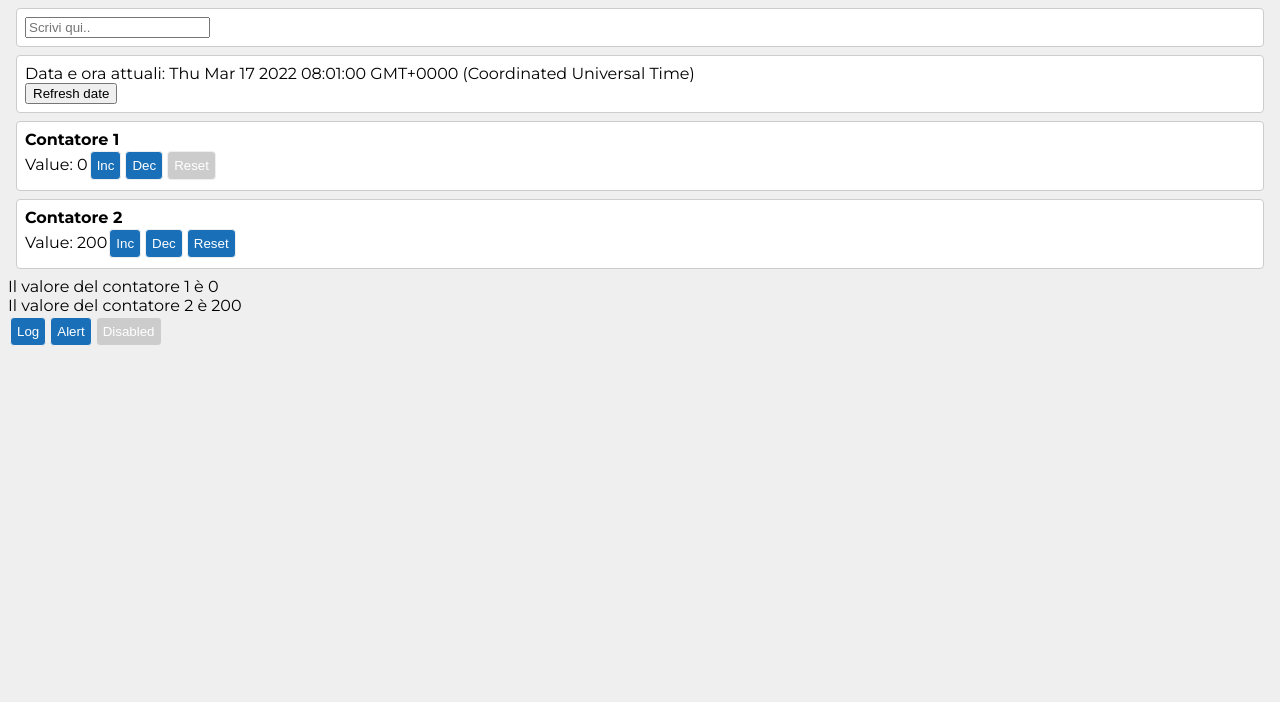
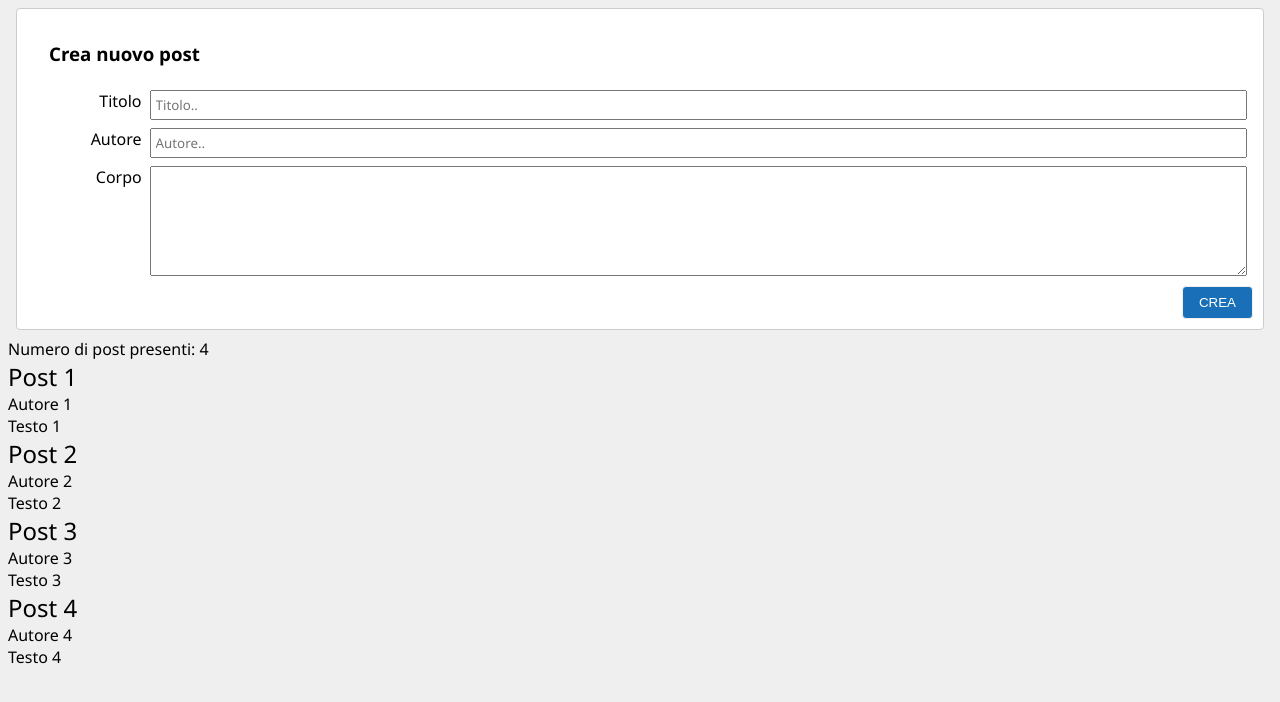
Before and after one commit to gdradi/fitstic-react-2022, a React (Create React App) app: page / in a window 1280 px wide. Shown: the top 702 px of the page. Built offline with nearby package versions, Linux system fonts and the light colour scheme.

Commit message:
lezione 6 - postForm

```diff
--- a/src/app.tsx
+++ b/src/app.tsx
@@ -1,4 +1,5 @@
 
+import _ from 'lodash';
 import { useState } from 'react';
 import { ButtonComponent } from './button';
 import { CounterComponent } from './counter';
@@ -6,34 +7,49 @@ import { DateComponent } from './date';
 
 
 export const App: React.FunctionComponent = () => {
-    /**
-     * Questo componente HA uno stato, "date", di tipo Date
-     * Per modificare questo stato, devo usare la funzione setDate
-     * Il suo valore iniziale è new Date()
-     */
+
+    // Stati
     const initialValue = 0;
     const initialValue2 = 200;
     const [date, setDate] = useState(new Date());
     const [tempValue, setTempValue] = useState(initialValue);
     const [tempValue2, setTempValue2] = useState(initialValue2);
-    const [text, setText] = useState("");
+    const [text, setText] = useState(null);
+    const [numero, setNumero] = useState(0);
 
-    // let date = new Date();
+    // Variabili/funzioni di appoggio
+    const array = _.range(numero);
+
+    // Rendering
     return <div>
 
         <div className="box">
-            <input type="text" placeholder="Scrivi qui.." onChange={(event) => {
+            <input type="text" placeholder="Scrivi qui.." value={text} onChange={(event) => {
                 const value = event.target.value;
                 console.log(value);
                 setText(value);
             }} />
+            <ButtonComponent clickCallback={() => { setText(""); }}>cancella</ButtonComponent>
             <div>{text}</div>
-            {text.length >= 5 && <div>Il testo inserito è piu lungo di 5 caratteri</div>}
+            {_.size(text) >= 5 && <div>Il testo inserito è piu lungo di 5 caratteri</div>}
             {text === "contatore" && <CounterComponent
                 name={"Contatore condizionale"}
                 initialValue={70}
                 callback={(value) => { console.log(value); }}
             />}
+        </div>
+
+        <div className="box">
+            <input type="number" onChange={(event) => {
+                const value = event.target.value;
+                const valueAsNumber = Number(value);
+                if (isNaN(valueAsNumber)) {
+                    alert("valore inserito sbagliato");
+                } else {
+                    setNumero(valueAsNumber);
+                }
+            }} />
+            {numero > 0 && _.map(array, (value) => <ButtonComponent key={value} clickCallback={() => { }}>Bottone {value + 1}</ButtonComponent> )}
         </div>
 
 
--- a/src/index.scss
+++ b/src/index.scss
@@ -1,6 +1,11 @@
 body {
     background: #efefef;
-    font-family:'Montserrat', 'Segoe UI', Tahoma, Geneva, Verdana, sans-serif;
+    font-family: 'Segoe UI', Tahoma, Geneva, Verdana, sans-serif;
+}
+
+input, textarea {
+    font-family: 'Segoe UI', Tahoma, Geneva, Verdana, sans-serif;
+    padding: 4px;
 }
 
 .title {
@@ -58,3 +63,32 @@ body {
         cursor: not-allowed;
     }
 }
+
+.form {
+    h3 {
+        margin: 24px;
+    }
+    .inputs {
+        display: flex;
+        margin: 8px;
+        &>:first-child {
+            text-align: right;
+            width: 10%;
+            margin-right: 8px;
+        }
+        input {
+            width: 100%;
+        }
+        textarea {
+            height: 100px;
+            width: 100%;
+        }
+    }
+    .button {
+        text-align: right;
+        .btn {
+            padding: 8px 16px;
+            text-transform: uppercase;
+        }
+    }
+}
--- a/src/index.tsx
+++ b/src/index.tsx
@@ -2,7 +2,8 @@ import './index.scss';
 
 import ReactDOM from 'react-dom';
 
-import { App } from './app';
+import _ from 'lodash';
+import { App } from './lezione2Es1Posts';
 
 
 ReactDOM.render(<App />, document.getElementById('root'));
--- a/src/lezione2Es1Posts.tsx
+++ b/src/lezione2Es1Posts.tsx
@@ -12,11 +12,13 @@
  */
 
 import _ from "lodash";
+import { ButtonComponent } from "./button";
+import { PostForm } from "./postForm";
 
 
 // Step 1. Interfaccia che modella il concetto di Post
 // cos'è un post?
-interface Post {
+export interface Post {
     readonly titolo: string;
     readonly autore: string;
     readonly testo: string;
@@ -79,6 +81,12 @@ export const App: React.FunctionComponent = () => {
 
     return (
         <div className="app">
+
+            <PostForm
+                onPostCreated={(post) => { console.log(post); }}
+            />
+
+
             <PostStatsComponent listaDiPost={posts} />
             <div className="wrapper">
                 {_.map(posts, (post, index) => {
--- /dev/null
+++ b/src/postForm.tsx
@@ -0,0 +1,57 @@
+import { useState } from 'react';
+import { ButtonComponent } from './button';
+import { Post } from './lezione2Es1Posts';
+
+/**
+ *
+ * Costruire un componente che visualizzi un form di creazione di un post.
+ * Gli elementi che deve visualizzare sono:
+ *
+ * - Un campo di input per il titolo
+ * - Un campo di input per l'autore
+ * - Un campo di input/textarea per il corpo
+ * - Il bottone di invio
+ *
+ * Alla pressione del bottone, deve essere invocata una callback che notifica al genitore
+ * l'evento di creazione. Nella callback deve essere passato il post appena creato.
+ *
+ * Visualizzare questo componente nel componente App
+ */
+
+interface PostFormProps {
+    onPostCreated: (post: Post) => void;
+}
+export const PostForm: React.FunctionComponent<PostFormProps> = ({ onPostCreated }) => {
+    // Stati
+    const [title, setTitle] = useState("");
+    const [author, setAuthor] = useState("");
+    const [body, setBody] = useState("");
+
+    return <div className="form box">
+        <h3>Crea nuovo post</h3>
+        <div className="inputs">
+            <span>Titolo</span>
+            <input type="text" placeholder="Titolo.." onChange={event => setTitle(event.target.value)} />
+        </div>
+        <div className="inputs">
+            <span>Autore</span>
+            <input type="text" placeholder="Autore.." onChange={event => setAuthor(event.target.value)} />
+        </div>
+        <div className="inputs">
+            <span>Corpo</span>
+            <textarea onChange={event => setBody(event.target.value)} />
+        </div>
+        <div className="button">
+            <ButtonComponent clickCallback={() => {
+                const post: Post = {
+                    titolo: title,
+                    autore: author,
+                    testo: body
+                };
+                onPostCreated(post);
+            }}>Crea</ButtonComponent>
+        </div>
+    </div>;
+}
+
+export { };
```
